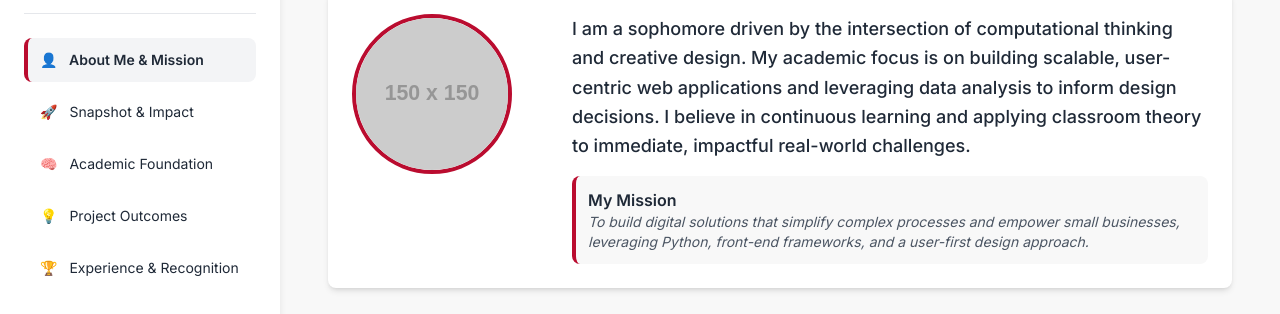
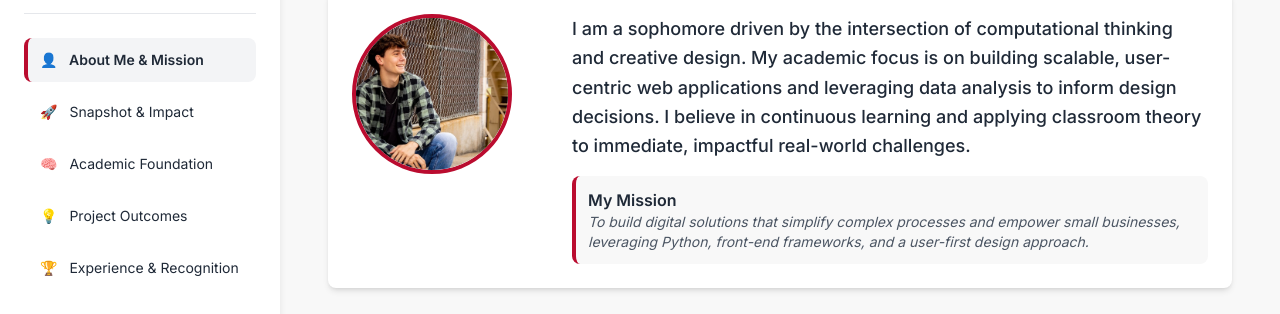
Before and after one commit to madwells06/pbl-portfolio, a plain HTML site: page index.html in a window 1280 px wide. Shown: the part 127-441 px from the top of the page. Drawn offline with nearby package versions, Linux system fonts and the light colour scheme; placeholder pictures from the web are drawn by us.

Commit message:
Update index.html

```diff
--- a/index.html
+++ b/index.html
@@ -263,7 +263,7 @@ CONFIRMATION: NO SVG graphics used. NO Mermaid JS used. -->
             impactScoreMultiplier: 10, // Adjusts how much projects/awards count towards total impact
 
             // --- INTRODUCTION & BRANDING FIELDS ---
-            photoUrl: "https://placehold.co/150x150/BA0C2F/FFFFFF/png?text=RILEY+C", // Replace with a URL to a professional headshot
+            photoUrl: "./thumbnail_IMG_5515.jpg?text=RILEY+C", // Replace with a URL to a professional headshot
             logoUrl: "https://placehold.co/40x40/BA0C2F/FFFFFF.png?text=BSU", // URL for your school logo or personal brand icon
             personalBio: "I am a sophomore driven by the intersection of computational thinking and creative design. My academic focus is on building scalable, user-centric web applications and leveraging data analysis to inform design decisions. I believe in continuous learning and applying classroom theory to immediate, impactful real-world challenges.",
             missionStatement: "To build digital solutions that simplify complex processes and empower small businesses, leveraging Python, front-end frameworks, and a user-first design approach.",
```
